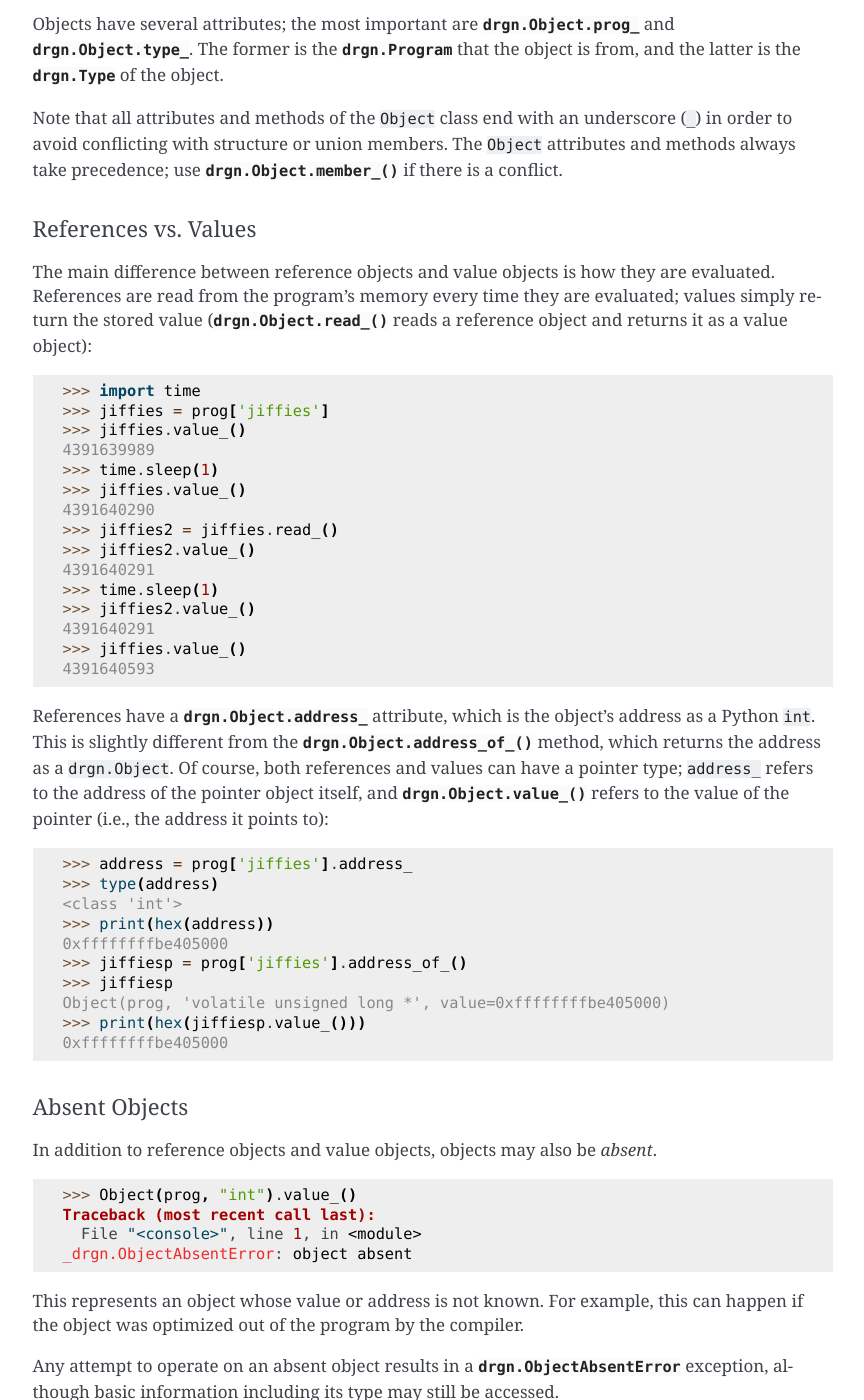
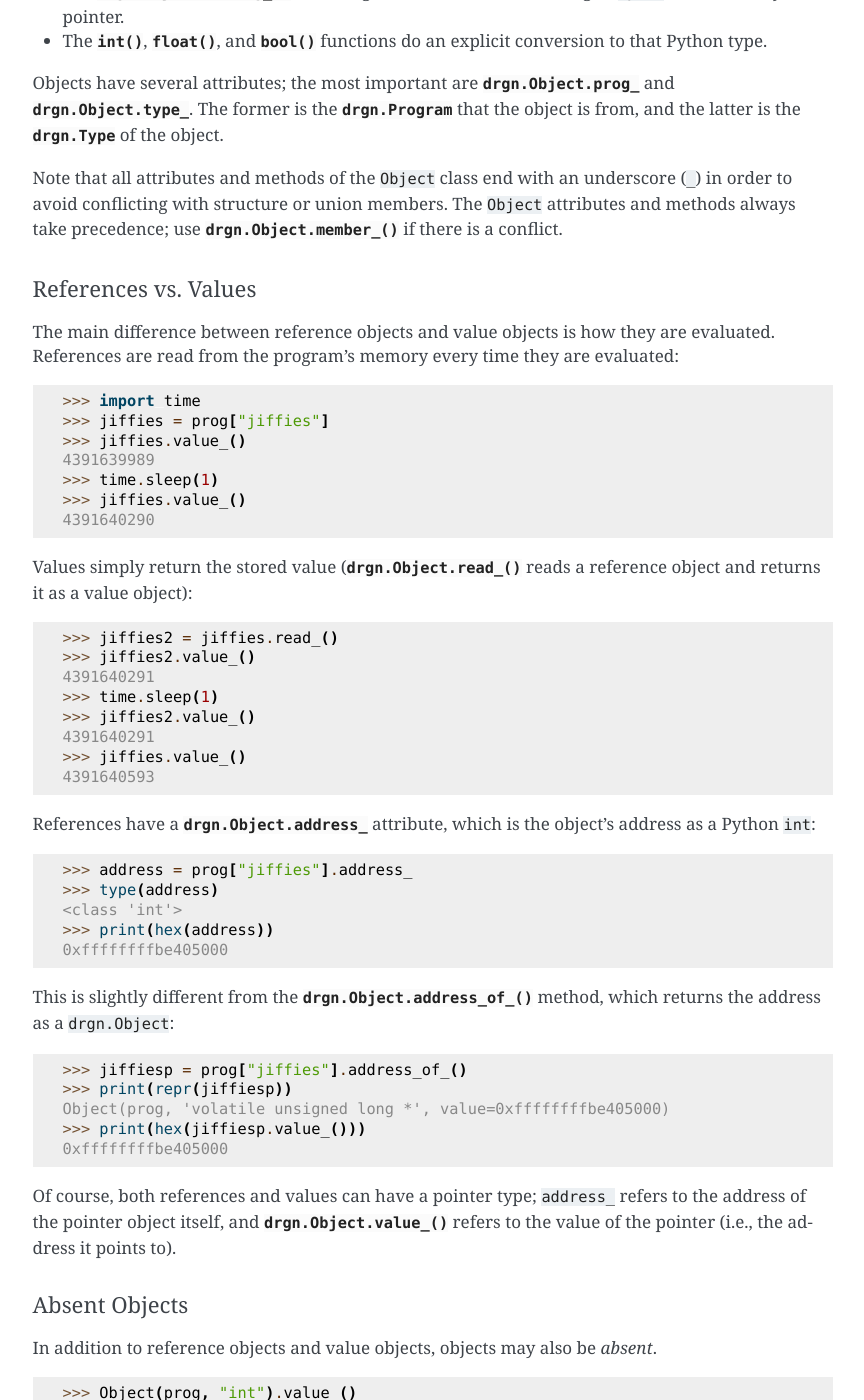
Before and after one commit to osandov/drgn, a Sphinx documentation site: the page built from docs/user_guide.rst, in a window 1280 px wide and 1400 px high, scrolled down 2482 px. Shown: the whole window, without its empty margins (310-1174 px from the left). Built offline with Sphinx 7.4.7, drawn with Linux system fonts in a browser that asks for light colours; pages that are not in the unit, such as notebooks, are missing from menus; some of the changed text lies outside the part shown.

Commit message:
docs: update User Guide
Tweak style, split up some examples for clarification, and a couple more
small updates.

Signed-off-by: Omar Sandoval <osandov@osandov.com>

```diff
--- a/README.rst
+++ b/README.rst
@@ -255,14 +255,14 @@ You can use various predefined helpers:
     [b'findmnt', b'-p']
 
 You can get stack traces with ``stack_trace()`` and access parameters or local
-variables with ``trace['name']``:
+variables with ``trace["name"]``:
 
 .. code-block:: pycon
 
     >>> trace = stack_trace(task)
     >>> trace[5]
     #5 at 0xffffffff8a5a32d0 (do_sys_poll+0x400/0x578) in do_poll at ./fs/select.c:961:8 (inlined)
-    >>> poll_list = trace[5]['list']
+    >>> poll_list = trace[5]["list"]
     >>> file = fget(task, poll_list.entries[0].fd)
     >>> d_path(file.f_path.address_of_())
     b'/proc/115/mountinfo'
--- a/docs/user_guide.rst
+++ b/docs/user_guide.rst
@@ -26,10 +26,14 @@ the only ``Program`` you will need.
 A ``Program`` is used to look up type definitions, access variables, and read
 arbitrary memory::
 
-    >>> prog.type('unsigned long')
-    prog.int_type(name='unsigned long', size=8, is_signed=False)
-    >>> prog['jiffies']
-    Object(prog, 'volatile unsigned long', address=0xffffffffbe405000)
+
+    >>> prog.type("struct list_head")
+    struct list_head {
+            struct list_head *next;
+            struct list_head *prev;
+    }
+    >>> prog["jiffies"]
+    (volatile unsigned long)4416739513
     >>> prog.read(0xffffffffbe411e10, 16)
     b'swapper/0\x00\x00\x00\x00\x00\x00\x00'
 
@@ -40,7 +44,7 @@ memory from the program's address space. The :meth:`[]
 <drgn.Program.__getitem__>` operator looks up a variable, constant, or
 function::
 
-    >>> prog['jiffies'] == prog.variable('jiffies')
+    >>> prog["jiffies"] == prog.variable("jiffies")
     True
 
 It is usually more convenient to use the ``[]`` operator rather than the
@@ -67,11 +71,11 @@ members can be accessed with the dot (``.``) operator, arrays can be
 subscripted with ``[]``, arithmetic can be performed, and objects can be
 compared::
 
-    >>> print(prog['init_task'].comm[0])
+    >>> print(prog["init_task"].comm[0])
     (char)115
-    >>> print(repr(prog['init_task'].nsproxy.mnt_ns.mounts + 1))
+    >>> print(repr(prog["init_task"].nsproxy.mnt_ns.mounts + 1))
     Object(prog, 'unsigned int', value=34)
-    >>> prog['init_task'].nsproxy.mnt_ns.pending_mounts > 0
+    >>> prog["init_task"].nsproxy.mnt_ns.pending_mounts > 0
     False
 
 Python doesn't have all of the operators that C or C++ do, so some
@@ -111,16 +115,19 @@ References vs. Values
 
 The main difference between reference objects and value objects is how they are
 evaluated. References are read from the program's memory every time they are
-evaluated; values simply return the stored value (:meth:`drgn.Object.read_()`
-reads a reference object and returns it as a value object)::
+evaluated::
 
     >>> import time
-    >>> jiffies = prog['jiffies']
+    >>> jiffies = prog["jiffies"]
     >>> jiffies.value_()
     4391639989
     >>> time.sleep(1)
     >>> jiffies.value_()
     4391640290
+
+Values simply return the stored value (:meth:`drgn.Object.read_()` reads a
+reference object and returns it as a value object)::
+
     >>> jiffies2 = jiffies.read_()
     >>> jiffies2.value_()
     4391640291
@@ -131,23 +138,27 @@ reads a reference object and returns it as a value object)::
     4391640593
 
 References have a :attr:`drgn.Object.address_` attribute, which is the object's
-address as a Python ``int``. This is slightly different from the
-:meth:`drgn.Object.address_of_()` method, which returns the address as a
-``drgn.Object``. Of course, both references and values can have a pointer type;
-``address_`` refers to the address of the pointer object itself, and
-:meth:`drgn.Object.value_()` refers to the value of the pointer (i.e., the
-address it points to)::
+address as a Python ``int``::
 
-    >>> address = prog['jiffies'].address_
+    >>> address = prog["jiffies"].address_
     >>> type(address)
     <class 'int'>
     >>> print(hex(address))
     0xffffffffbe405000
-    >>> jiffiesp = prog['jiffies'].address_of_()
-    >>> jiffiesp
+
+This is slightly different from the :meth:`drgn.Object.address_of_()` method,
+which returns the address as a ``drgn.Object``::
+
+    >>> jiffiesp = prog["jiffies"].address_of_()
+    >>> print(repr(jiffiesp))
     Object(prog, 'volatile unsigned long *', value=0xffffffffbe405000)
     >>> print(hex(jiffiesp.value_()))
     0xffffffffbe405000
+
+Of course, both references and values can have a pointer type;
+``address_`` refers to the address of the pointer object itself, and
+:meth:`drgn.Object.value_()` refers to the value of the pointer (i.e., the
+address it points to).
 
 .. _absent-objects:
 
@@ -313,7 +333,7 @@ drgn automatically obtains type definitions from the program. Types are
 represented by the :class:`drgn.Type` class and created by various factory
 functions like :meth:`drgn.Program.int_type()`::
 
-    >>> prog.type('int')
+    >>> prog.type("int")
     prog.int_type(name='int', size=4, is_signed=True)
 
 You won't usually need to work with types directly, but see
@@ -388,7 +408,7 @@ along with any arguments:
 
     pid = int(sys.argv[1])
     uid = find_task(pid).cred.uid.val.value_()
-    print(f'PID {pid} is being run by UID {uid}')
+    print(f"PID {pid} is being run by UID {uid}")
     $ sudo drgn script.py 601
     PID 601 is being run by UID 1000
 
@@ -398,8 +418,8 @@ It's even possible to run drgn scripts directly with the proper `shebang
     $ cat script2.py
     #!/usr/bin/env drgn
 
-    mounts = prog['init_task'].nsproxy.mnt_ns.mounts.value_()
-    print(f'You have {mounts} filesystems mounted')
+    mounts = prog["init_task"].nsproxy.mnt_ns.mounts.value_()
+    print(f"You have {mounts} filesystems mounted")
     $ sudo ./script2.py
     You have 36 filesystems mounted
 
@@ -422,18 +442,18 @@ The default behavior of the Python `REPL
 print the output of :func:`repr()`. For :class:`drgn.Object` and
 :class:`drgn.Type`, this is a raw representation::
 
-    >>> print(repr(prog['jiffies']))
+    >>> print(repr(prog["jiffies"]))
     Object(prog, 'volatile unsigned long', address=0xffffffffbe405000)
-    >>> print(repr(prog.type('atomic_t')))
+    >>> print(repr(prog.type("atomic_t")))
     prog.typedef_type(name='atomic_t', type=prog.struct_type(tag=None, size=4, members=(TypeMember(prog.type('int'), name='counter', bit_offset=0),)))
 
 The standard :func:`print()` function uses the output of :func:`str()`. For
 drgn objects and types, this is a representation in programming language
 syntax::
 
-    >>> print(prog['jiffies'])
+    >>> print(prog["jiffies"])
     (volatile unsigned long)4395387628
-    >>> print(prog.type('atomic_t'))
+    >>> print(prog.type("atomic_t"))
     typedef struct {
             int counter;
     } atomic_t
```
Also changed, not shown: other parts of README.rst (+7 -7 lines), other parts of docs/user_guide.rst (+21 -11 lines).
